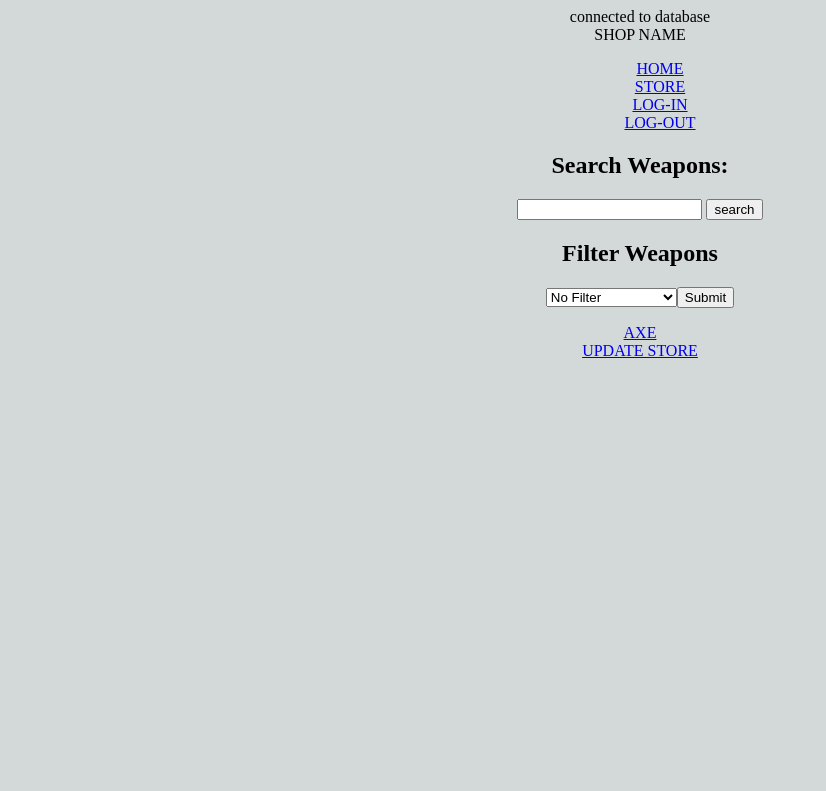
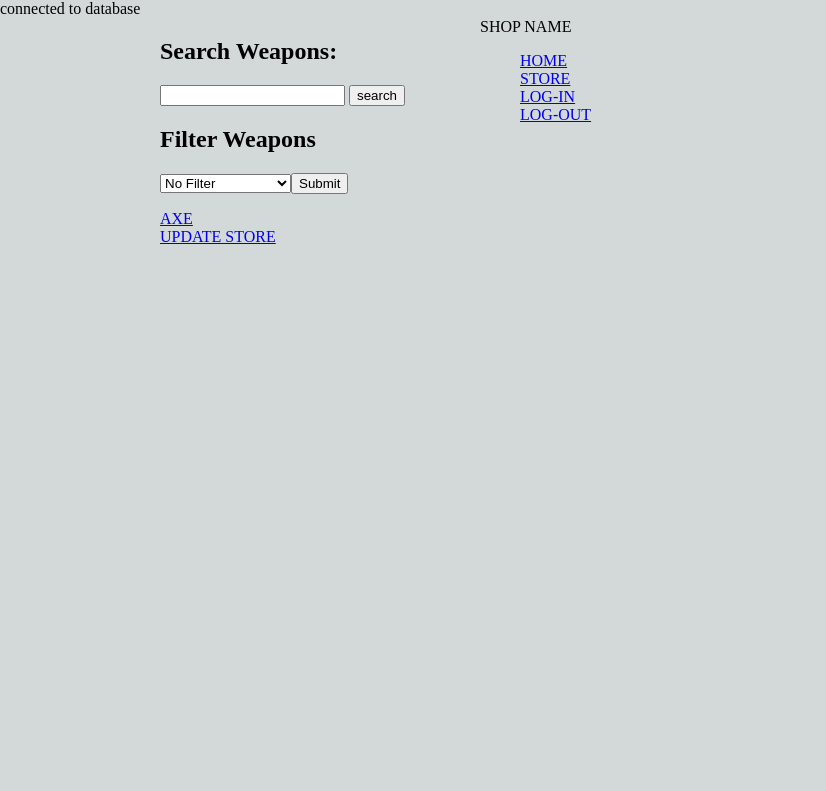
Before and after one commit to TaylorHolly/Weapons-store, a PHP site: page /store.php in a window 1280 px wide. Shown: the top 791 px of the page, without its empty margins (0-826 px from the left). Before the commit the page ends 358 px from the top, so only its background shows below. Run offline with PHP 8.4, Linux system fonts and the light colour scheme; data that the repository does not hold is empty.

Commit message:
Add files via upload

```diff
--- a/Stylesheet.css
+++ b/Stylesheet.css
@@ -1,13 +1,35 @@
 body{
     background-color: #D3D8D9;
-    text-align: center;
+    margin: auto;
 }
 
-head{
-    text-align: center;
+
+li{
+    list-style-type: none;
 }
 
-li{
-    text-align: center;
-    list-style-type: none;
+/*Declaring the grid*/
+.grid-container{
+    width: 960px;
+    margin: auto;
+    display: grid;
+    grid-template-columns: 1fr 1fr 1fr;
+    grid-template-rows: 1fr 1fr 1fr 1fr 1fr;
 }
+
+.grid-item-1 {
+    grid-column: 2/3;
+    grid-row: 1/2;
+}
+.grid-item-2 {
+    grid-column: 1/2;
+    grid-row: 2/3;
+}
+.grid-item-3 {
+    grid-column: 2/4;
+    grid-row: 2/3;
+}
+.grid-item-4 {
+    grid-column: 1/2;
+    grid-row: 3/4;
+}
--- /dev/null
+++ b/connection.php
@@ -0,0 +1,9 @@
+<?php
+
+if(mysqli_connect_errno()){
+    echo "Failed to connect to MySQL:".mysqli_connect_error(); die();}
+else{
+    echo "connected to database";
+}
+
+?>
--- /dev/null
+++ b/error_page.php
@@ -0,0 +1,4 @@
+<?php
+echo "Please login to access this page";
+header("refresh:2; url = index.php");
+?>
--- a/index.php
+++ b/index.php
@@ -1,11 +1,7 @@
 <?php
 $con = mysqli_connect("localhost", "taylorho", "wildbean44", "taylorho_weapon");
 
-if(mysqli_connect_errno()){
-    echo "Failed to connect to MySQL:".mysqli_connect_error(); die();}
-else{
-    echo "connected to database";
-}
+include 'connection.php';
 
 /*QUERIES GO HERE*/
 
--- a/store.php
+++ b/store.php
@@ -1,11 +1,6 @@
 <?php
 $con = mysqli_connect("localhost", "taylorho", "wildbean44", "taylorho_weapon");
-
-if(mysqli_connect_errno()){
-    echo "Failed to connect to MySQL:".mysqli_connect_error(); die();}
-else{
-    echo "connected to database";
-}
+include 'connection.php';
 
 /*Queries*/
 
@@ -33,6 +28,10 @@ $this_weapon_record = mysqli_fetch_assoc($this_weapon_result);
     </head>
 
 <body>
+<div class="grid-container">
+
+    <div class="grid-item grid-item-1">
+
     <header>
         SHOP NAME
         <nav>
@@ -44,9 +43,10 @@ $this_weapon_record = mysqli_fetch_assoc($this_weapon_result);
             </ul>
         </nav>
     </header>
+    </div>
 
 <main>
-
+    <div class="grid-item grid-item-2">
     <!-- Search Weapons Form -->
     <h2>Search Weapons:</h2>
 
@@ -76,7 +76,9 @@ $this_weapon_record = mysqli_fetch_assoc($this_weapon_result);
         mysqli_data_seek($query, 0);
     }
     ?>
+    </div>
 
+    <div class="grid-item grid-item-3">
     <!--Filter Weapons-->
 
     <h2>Filter Weapons</h2>
@@ -111,9 +113,14 @@ $this_weapon_record = mysqli_fetch_assoc($this_weapon_result);
         }
     }
     ?>
+    </div>
 
-    <li> <a href='axe.php'> AXE </a></li>
-    <li> <a href='update_store.php'> UPDATE STORE </a> </li>
+    <div class="grid-item grid-item-4">
+        <li> <a href='axe.php'> AXE </a></li>
+    </div>
+        <li> <a href='update_store.php'> UPDATE STORE </a> </li>
+
+</div>
 
 </main>
 </body>
```
Also changed, not shown: axe.php (+5 -5 lines), delete.php (+1 -6 lines), insert.php (+1 -6 lines), process_login.php (+1 -6 lines), update.php (+1 -6 lines), update_store.php (+1 -6 lines).
